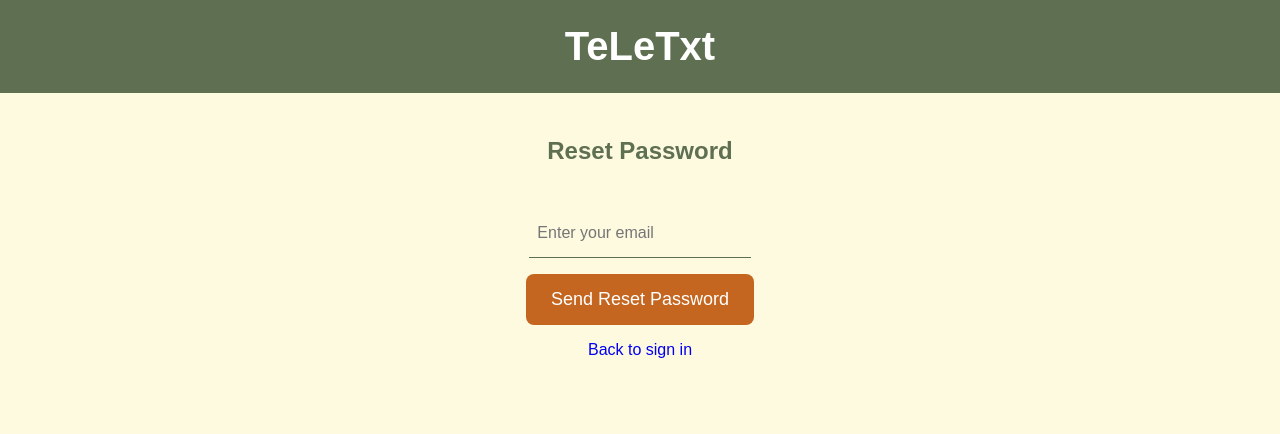
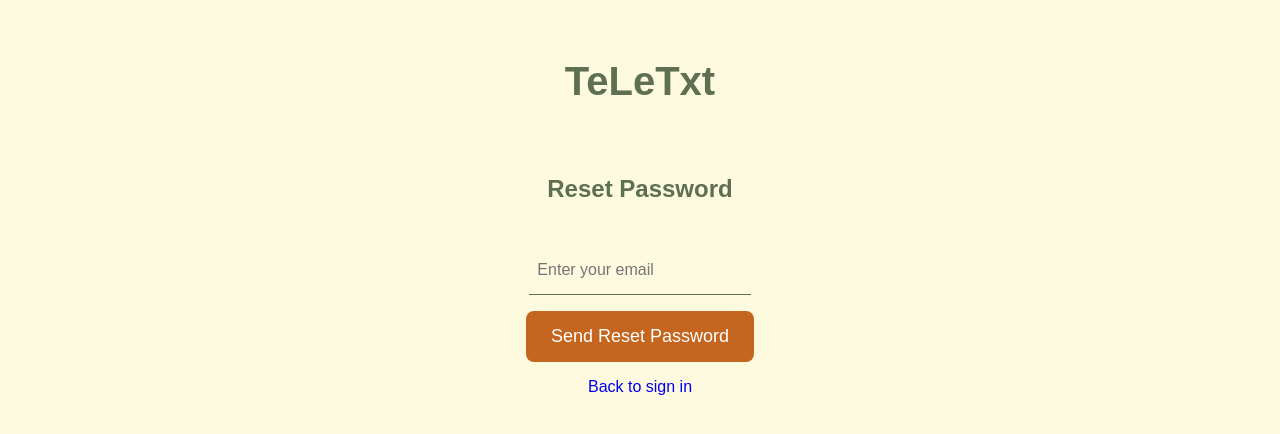
Before and after one commit to marzie-nd/teletxt, a React (Create React App) app: page /forgotpassword in a window 1280 px wide. Shown: the top 434 px of the page. Built offline with nearby package versions, Linux system fonts and the light colour scheme.

Commit message:
delete ForgotPassword styles

```diff
--- a/src/pages/ForgotPassword.scss
+++ b/src/pages/ForgotPassword.scss
@@ -2,17 +2,4 @@
 
 .forgotPassword {
   @extend .signin;
-
-  .container {
-    padding: 0;
-
-    .containerTitle {
-      background-color: #5f6f52;
-      color: white;
-      margin: 0;
-      width: 100%;
-      padding: 1.5rem;
-      text-align: center;
-    }
-  }
 }
```
